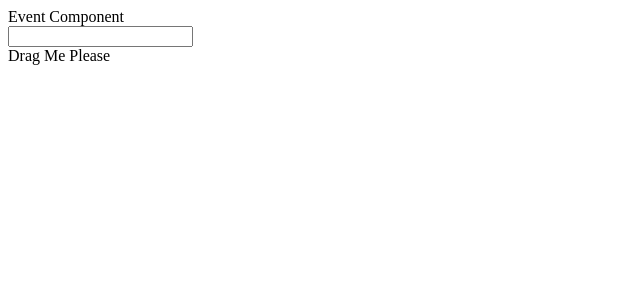
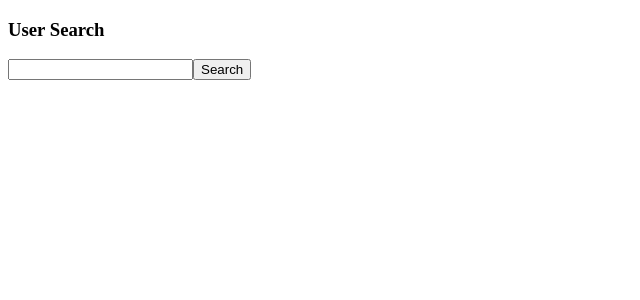
Before and after one commit to iamsomraj/React-Typescript-Demo, a React (Create React App) app: page / in a window 1280 px wide. Shown: the top 300 px of the page, without its empty margins (0-640 px from the left). Built offline with nearby package versions, Linux system fonts and the light colour scheme.

Commit message:
UserSearch for class components added

```diff
--- /dev/null
+++ b/src/classes/UserSearchCC.tsx
@@ -0,0 +1,50 @@
+import { Component } from "react";
+
+interface User {
+  name: string;
+  age: number;
+}
+
+interface UserSearchProps {
+  users: User[];
+}
+
+interface UserSearchState {
+  name: string;
+  user: User | undefined;
+}
+
+class UserSearchCC extends Component<UserSearchProps> {
+  state: UserSearchState = {
+    name: "",
+    user: undefined,
+  };
+
+  searchHandler = (event: React.MouseEvent<HTMLButtonElement, MouseEvent>) => {
+    const foundUser = this.props.users.find((user) =>
+      user.name.toUpperCase().includes(this.state.name.toUpperCase())
+    );
+    this.setState({
+      user: foundUser,
+    });
+  };
+
+  render() {
+    const { user, name } = this.state;
+    return (
+      <div>
+        <h3>User Search</h3>
+        <input
+          type="text"
+          value={name}
+          onChange={(e) => this.setState({ name: e.target.value })}
+        />
+        <button onClick={this.searchHandler}>Search</button>
+        <div>{user && "Name: " + user.name}</div>
+        <div>{user && "Age: " + user.age}</div>
+      </div>
+    );
+  }
+}
+
+export default UserSearchCC;
--- a/src/index.tsx
+++ b/src/index.tsx
@@ -4,6 +4,8 @@ import EventComponent from "./events/EventComponent";
 import Parent from "./props/Parent";
 import GuestList from "./state/GuestList";
 import UserSearch from "./state/UserSearch";
+import UserSearchCC from "./classes/UserSearchCC";
+import userProps from "./utils/userProps";
 
 const App = () => {
   return (
@@ -11,7 +13,8 @@ const App = () => {
       {/* <Parent /> */}
       {/* <GuestList /> */}
       {/* <UserSearch /> */}
-      <EventComponent />
+      {/* <EventComponent /> */}
+      <UserSearchCC users={userProps} />
     </div>
   );
 };
--- a/src/state/UserSearch.tsx
+++ b/src/state/UserSearch.tsx
@@ -12,8 +12,8 @@ const UserSearch: React.FC = () => {
   const [user, setUser] = useState<{ name: string; age: number } | undefined>();
 
   const searchHandler = () => {
-    const foundUser = users.find(
-      (user) => user.name.toUpperCase() === name.toUpperCase()
+    const foundUser = users.find((user) =>
+      user.name.toUpperCase().includes(name.toUpperCase())
     );
     setUser(foundUser);
   };
--- /dev/null
+++ b/src/utils/userProps.ts
@@ -0,0 +1,8 @@
+const users = [
+  { name: "Sarah", age: 20 },
+  { name: "Sam", age: 22 },
+  { name: "Alex", age: 24 },
+  { name: "Michael", age: 26 },
+];
+
+export default users;
```
